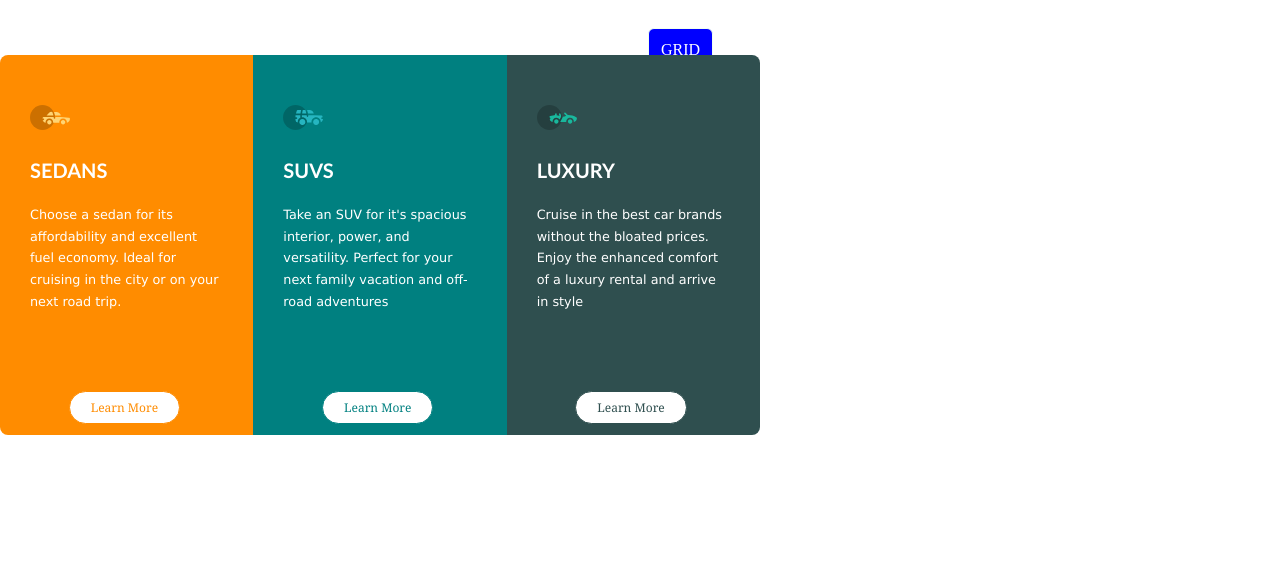
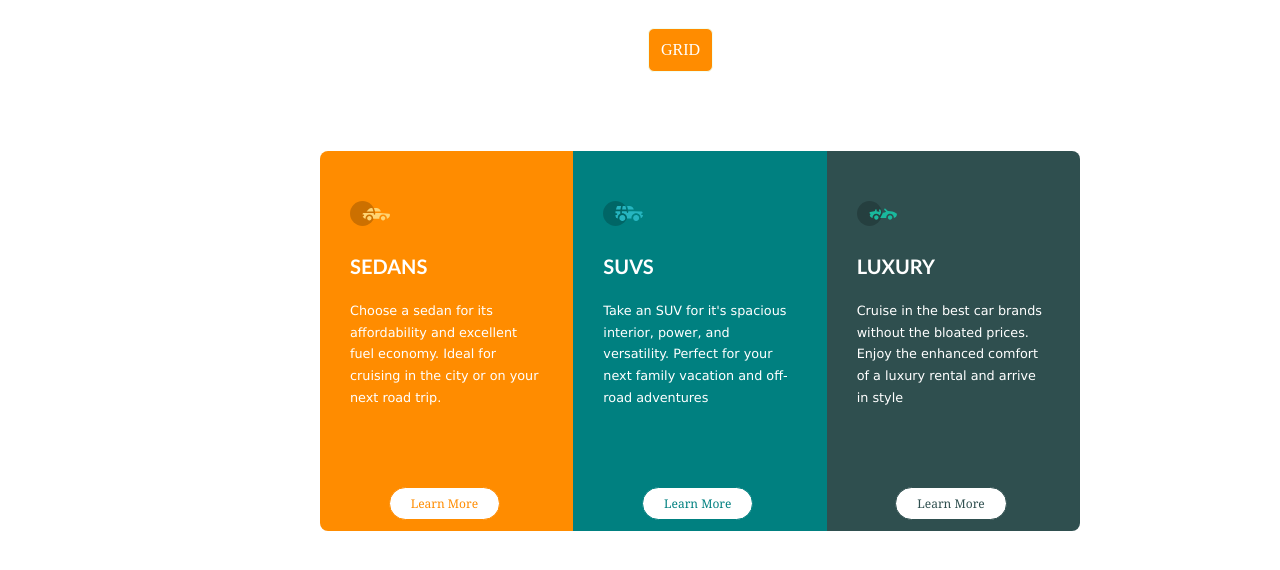
Before and after one commit to Akintademuyiwa24/flexb-grid, a plain HTML site: page index.html in a window 1280 px wide. Drawn offline with Linux system fonts and the light colour scheme.

Commit message:
Update index.css

```diff
--- a/index.css
+++ b/index.css
@@ -2,19 +2,16 @@
     box-sizing: border-box;
 }
 
-
 .container {
     position: absolute;
-    top: 40px;
-    margin-left: 50%;
     width: 760px;
     height: 410px;
-    margin: auto;
+    margin: 10% auto;
     padding: 15px 0;
     display: inline-flex;
     flex-direction: row;
     justify-content: center;
-    left: 0;
+    left: 25%;
     color: #fff;
     border: none;
     border-radius: 50px;
@@ -58,11 +55,10 @@
     }
 }
 
-
 a {
     border: 1px solid honeydew;
     border-radius: 6px;
-    background-color: blue;
+    background-color: darkorange;
     padding: 12px;
     color: #fff;
     text-decoration: none;
@@ -70,6 +66,7 @@ a {
     margin-top: 20px;
     margin-left: 50%;
 }
+
 h2{
     font-size: 20px;
     font-family: 'Trebuchet MS', 'Lucida Sans Unicode', 'Lucida Grande', 'Lucida Sans', Arial, sans-serif;
```
